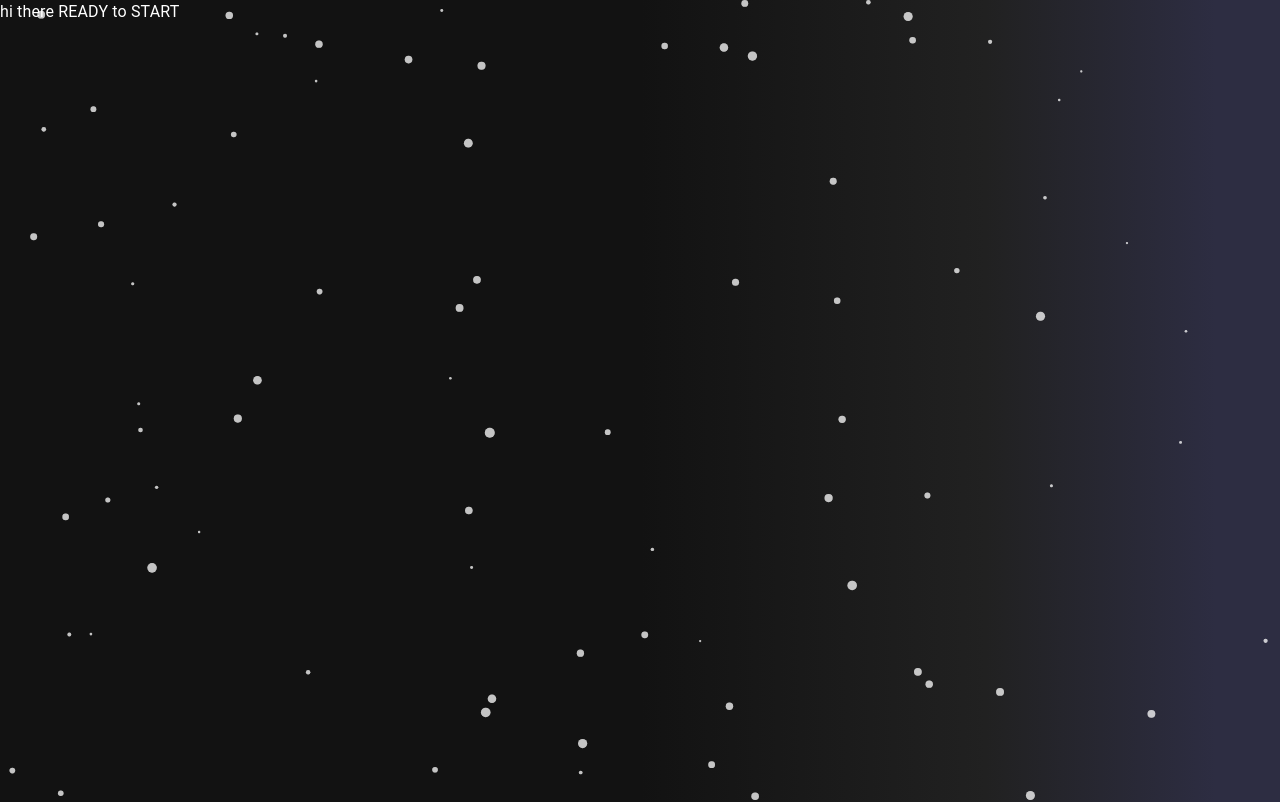
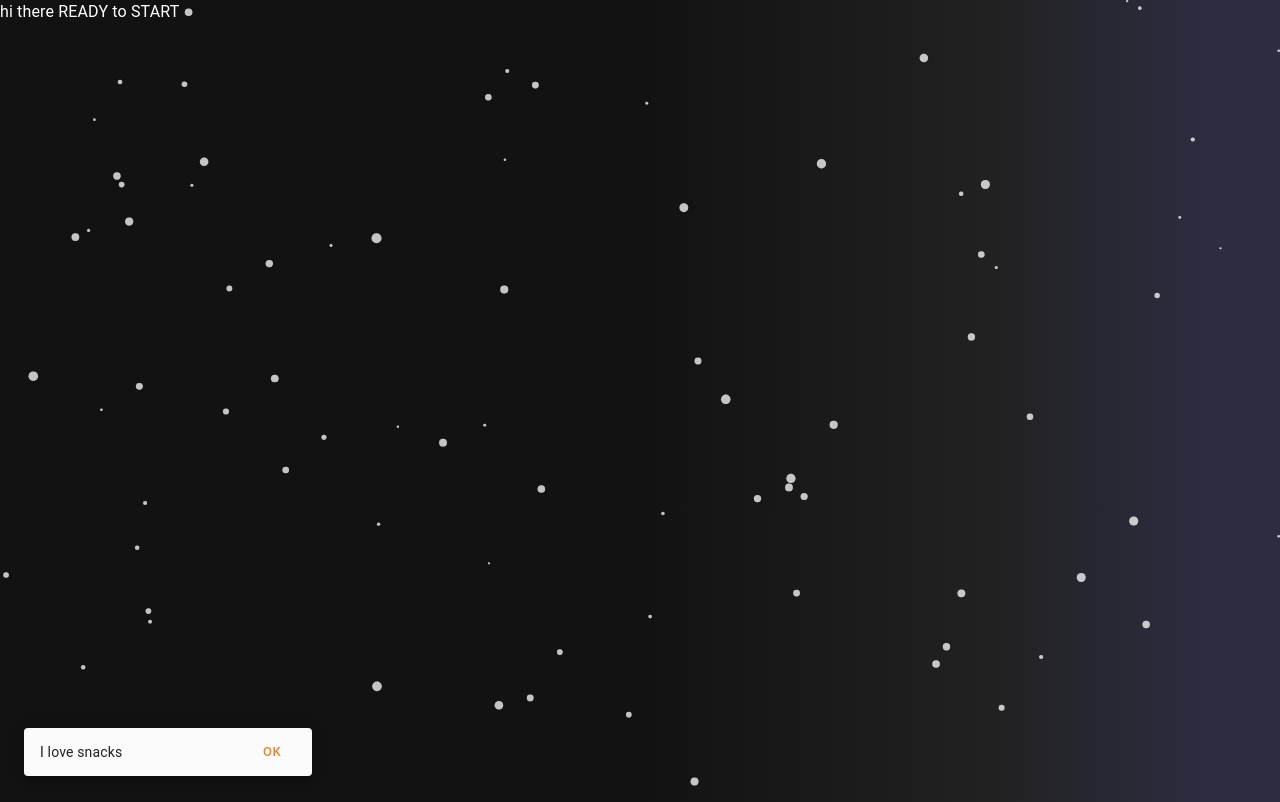
Before and after one commit to LukacTomas/my-page, a React (Create React App) app: page / in a window 1280 px wide. Shown: the top 802 px of the page. Built offline with nearby package versions, Linux system fonts and the light colour scheme.

Commit message:
Cookieusage components updated

```diff
--- /dev/null
+++ b/src/Theme/Components/Cookieusage.js
@@ -0,0 +1,50 @@
+import React, { useState, useEffect, useRef } from "react";
+import { Button, Snackbar, Slide } from "@mui/material/";
+
+function TransitionUp(props) {
+  return <Slide {...props} direction="up" />;
+}
+
+export const Cookieusage = () => {
+  const [snackOpen, setSnackOpen] = useState(false);
+  const firstLoadRef = useRef(true);
+
+  useEffect(() => {
+    const firstLoad = firstLoadRef.current;
+    // check if first load
+    if (firstLoad) firstLoadRef.current = false;
+    if (!firstLoad) return;
+
+    const waitForLoad = setTimeout(() => {
+      setSnackOpen(true);
+    }, 1500);
+
+    const waitForUnLoad = setTimeout(() => {
+      setSnackOpen(false);
+    }, 10000);
+
+    return () => {
+      clearTimeout(waitForLoad);
+      clearTimeout(waitForUnLoad);
+    };
+  }, []);
+
+  const handleSnackClose = () => setSnackOpen(false);
+
+  const action = (
+    <Button color="primary" size="small" onClick={handleSnackClose}>
+      OK
+    </Button>
+  );
+
+  return (
+    <Snackbar
+      action={action}
+      open={snackOpen}
+      onClose={handleSnackClose}
+      TransitionComponent={TransitionUp}
+      message="I love snacks"
+      key={"TransitionUp"}
+    />
+  );
+};
--- a/src/Theme/Components/index.js
+++ b/src/Theme/Components/index.js
@@ -2,5 +2,6 @@ import { Background } from "./Background";
 import { Mouseeffect } from "./Mouseeffect";
 import { BackgroundParticles } from "./Particles";
 import { SayHi } from "./Sayhi";
+import { Cookieusage } from "./Cookieusage";
 
-export { Background, Mouseeffect, BackgroundParticles, SayHi };
+export { Background, Mouseeffect, BackgroundParticles, SayHi, Cookieusage };
--- a/src/Theme/index.js
+++ b/src/Theme/index.js
@@ -6,6 +6,7 @@ import {
   Mouseeffect,
   Background,
   BackgroundParticles as Particles,
+  Cookieusage,
 } from "./Components/";
 
 import "./theme.css";
@@ -51,8 +52,9 @@ export const Theme = ({ language, children }) => {
       <CssBaseline />
 
       {children}
+      <Background />
+      <Cookieusage />
       <Particles />
-      <Background />
       <Mouseeffect />
       <SayHi />
     </ThemeProvider>
```
